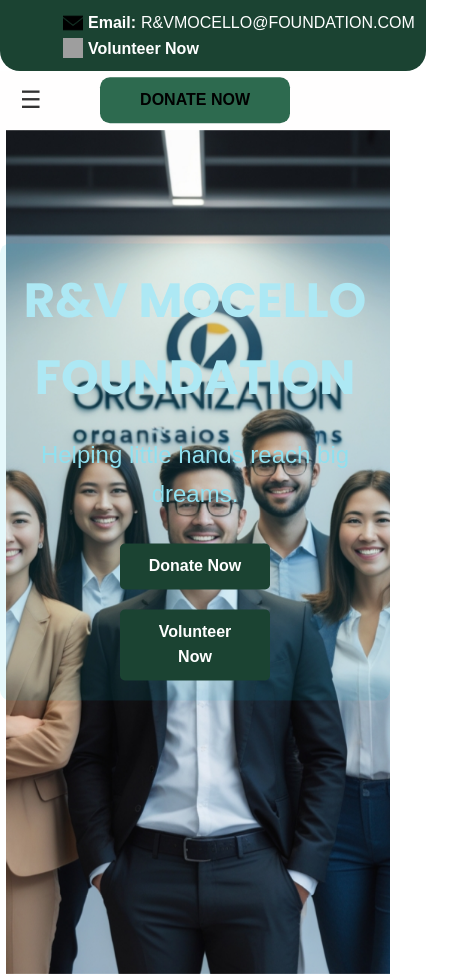
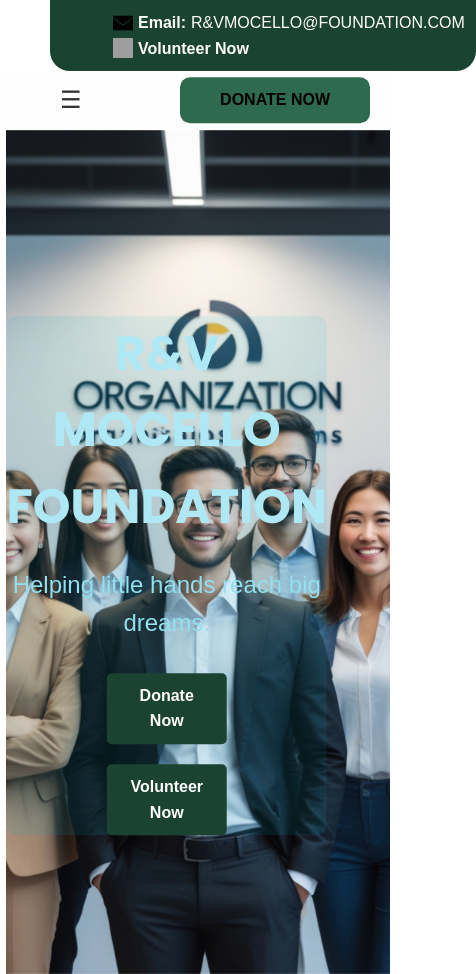
Before and after one commit to drei008/rvfoundation, a plain HTML site: page index.html in a window 390 px wide. Shown: the top 974 px of the page, 476 px wide, since content can reach past the window. Drawn offline with Linux system fonts and the light colour scheme; grey boxes are pictures that could not be loaded.

Commit message:
Update styles.css

```diff
--- a/styles.css
+++ b/styles.css
@@ -18,7 +18,7 @@ body {
   border-radius: 0 0 20px 20px;
   margin: 0px 200px;
   text-align: center;
-  padding: 10px 20px;
+  padding: 10px 200px;
   text-align: center;
 
 }
@@ -50,7 +50,7 @@ body {
 @media (max-width: 768px) {
   .header {
     padding: 10px 213px;
-    margin-left: 0px;
+    margin-left: 50px;
   }
 
   .header-content {
@@ -75,13 +75,13 @@ body {
 
 /* Navigation */
 nav {
-  position: relative;
+  position: sticky;
   top: 0;
   z-index: 1000;
   display: flex;
   justify-content: space-between;
   background: #fffefe;
-  padding: 10px 20px;
+  padding: 10px 180px;
   align-items: center;
 }
 
@@ -146,8 +146,8 @@ nav a {
 @media (max-width: 768px) {
   .menu-icon {
     display: flex;
+    margin-left: -120px;
   }
-
 
   .nav-links {
     display: none;
@@ -164,6 +164,13 @@ nav a {
   .nav-links.active {
     display: grid;
   }
+  nav .dnt {
+    margin-right: -80px;
+  }
+.hero {
+  padding-top: 500px;
+  padding-left: 180px;
+}
 }
 
 /*
@@ -178,14 +185,8 @@ nav .dnt {
     transform: translateY(-50%);
     background: #2d6a4f;
     border-radius: 10px;
+    padding: 10px 20px;
 
-}
-.dnt {
-  background-color: #f39c12;
-  color: white;
-  padding: 10px 20px;
-  text-decoration: none;
-  border-radius: 5px;
 }
 
 .dnt:hover {
@@ -204,7 +205,6 @@ nav .dnt {
   position: relative;
   overflow: hidden;
   background-size: cover;
-  padding: 20ox;
 
 }
 
@@ -237,13 +237,13 @@ nav .dnt {
   position: relative;
   max-width: 800px;
   top: 20%;
-  left: 50%;
+  left: 20%;
   transform: translate(-50%, -50%);
   text-align: center;
   color: #ade8f4;
   z-index: 10;
   background: rgba(9, 186, 217, 0.1);
-  padding: 20px;
+  padding: 0px;
   border-radius: 10px;
   margin: 0 auto;
 }
```
